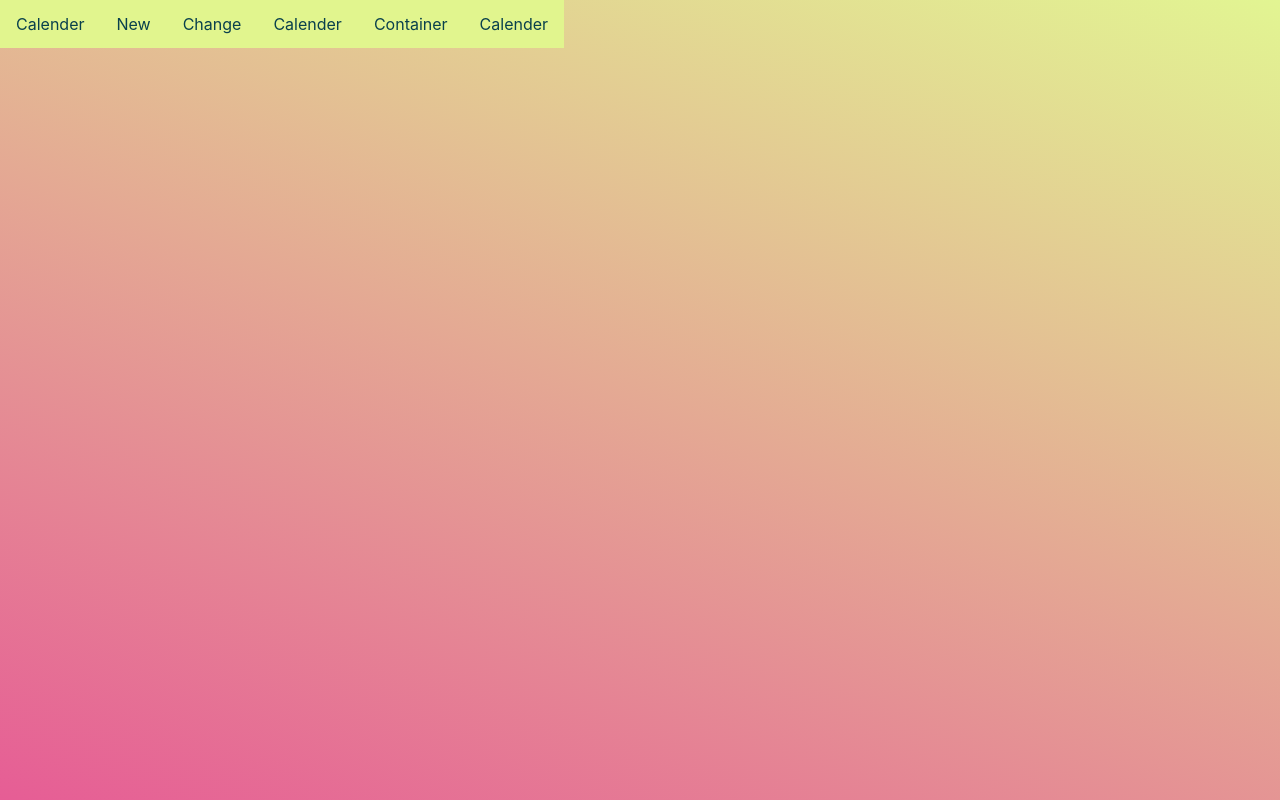
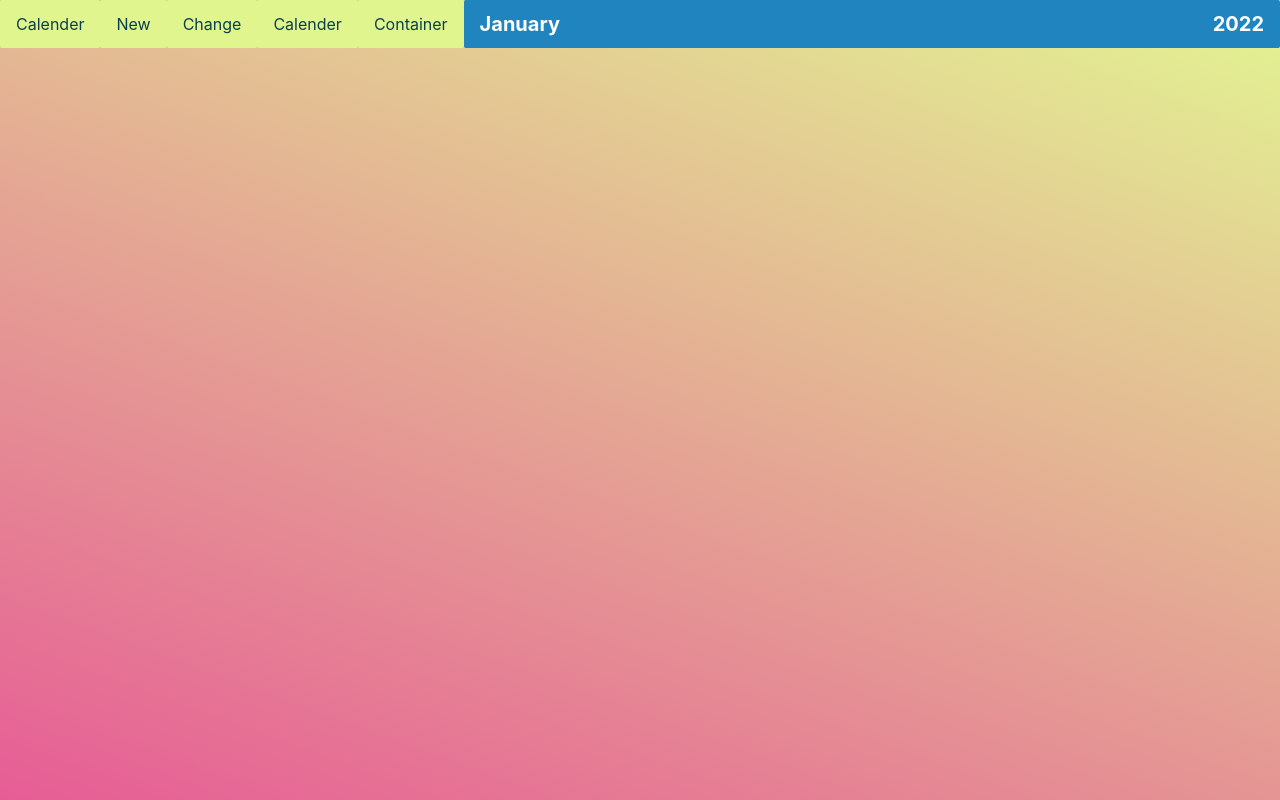
Before and after one commit to NidhitheCoder/advanced-react, a React (Create React App) app in the folder v-calendar/: page / in a window 1280 px wide. Built offline with nearby package versions, Linux system fonts and the light colour scheme.

Commit message:
feat: title bar component creation

```diff
--- a/v-calendar/src/App.tsx
+++ b/v-calendar/src/App.tsx
@@ -1,4 +1,5 @@
 import Badge from "./components/Badge";
+import TitleBar from "./components/TitleBar";
 
 function App() {
   return (
@@ -8,7 +9,7 @@ function App() {
       <Badge text="Change" />
       <Badge text="Calender" />
       <Badge text="Container" />
-      <Badge text="Calender" />
+      <TitleBar month="January" year={'2022'} />
     </div>
   );
 }
--- a/v-calendar/src/components/Badge.tsx
+++ b/v-calendar/src/components/Badge.tsx
@@ -12,7 +12,7 @@ const Badge = ({
   bgColor = "bg-very-soft-yellow",
   color = "text-darker-cyan",
 }: BadgeProps) => {
-  const badgeStyle = classNames("px-4 py-1 h-12 flex justify-center items-center", {
+  const badgeStyle = classNames("px-4 py-1 h-12 flex justify-center items-center rounded-sm", {
     [bgColor]: true,
     [color]: true,
   });
--- /dev/null
+++ b/v-calendar/src/components/TitleBar.tsx
@@ -0,0 +1,28 @@
+import React from "react";
+import classNames from "classnames";
+
+interface BadgeProps {
+  month: string;
+  year: string;
+  bgColor?: string;
+  color?: string;
+}
+
+const TitleBar = ({
+  month,
+  year,
+  bgColor = "bg-strong-blue",
+  color = "text-white",
+}: BadgeProps) => {
+  const titleStyle = classNames("w-full px-4 py-1 h-12 flex justify-between items-center rounded-sm font-bold text-xl rounded-sm", {
+    [bgColor]: true,
+    [color]: true,
+  });
+
+  return <div className={titleStyle}>
+    <p>{month}</p>
+    <p>{year}</p>
+  </div>;
+};
+
+export default TitleBar;
```
